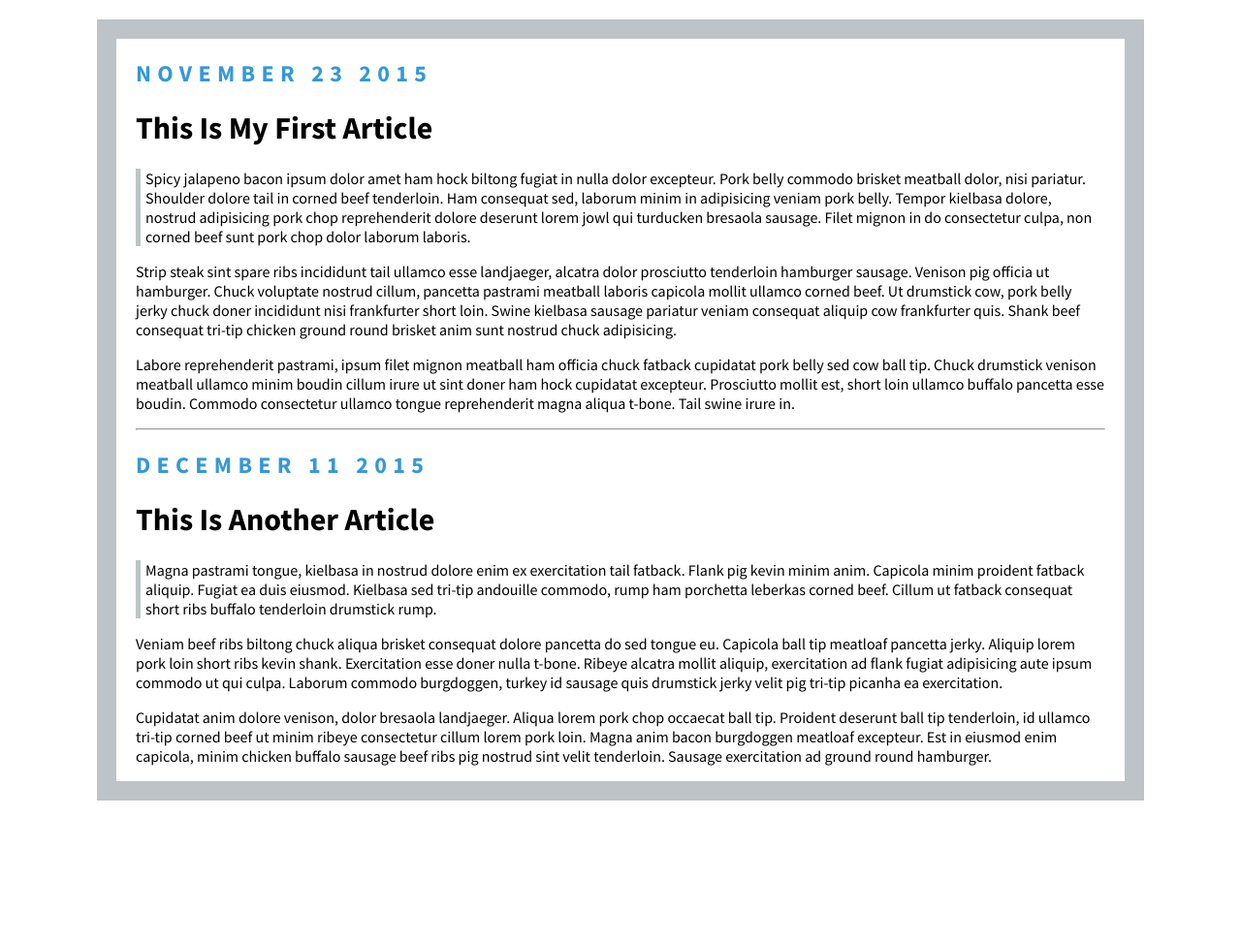
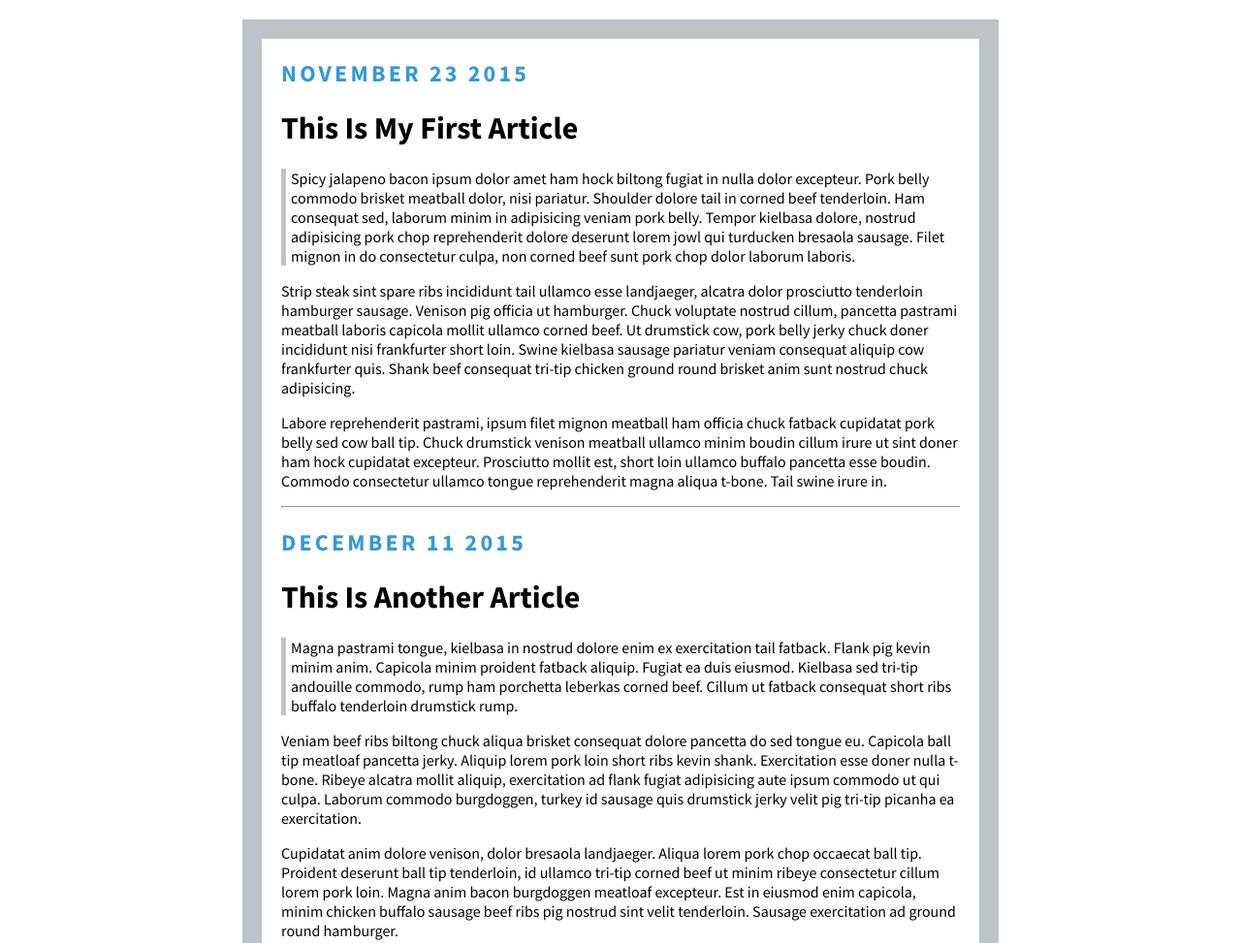
Before and after one commit to hambone124/WebDevBootcamp, a plain HTML site: page Unit6_IntermediateCSS/blog.html in a window 1280 px wide. Shown: the top 973 px of the page at 97% size. Before the commit the page ends 846 px from the top, so only its background shows below. Drawn offline with Linux system fonts and the light colour scheme; a script that the page names is missing.

Commit message:
Lesson 6-66 Solution (mostly)

```diff
--- a/Unit6_IntermediateCSS/blog.css
+++ b/Unit6_IntermediateCSS/blog.css
@@ -8,26 +8,22 @@ font-family: 'Source Sans Pro', sans-serif;*/
 
 body {
     border: 20px solid #bdc3c7;
-    width: 1000px;
+    width: 80%;
+    max-width: 700px;
     margin: 20px auto;
     padding: 0px 20px;
+    font-family: 'Source Sans Pro';
 }
 
 h2 {
-    font-family: 'Source Sans Pro';
     text-transform: uppercase;
     color: #3498db;
-    letter-spacing: 0.5ch;
+    letter-spacing: 0.2rem;
 }
 
 h1 {
     text-transform: capitalize;
-    font-family: 'Source Sans Pro';
     font-weight: bolder;
-}
-
-p {
-    font-family: 'Source Sans Pro';
 }
 
 p:nth-of-type(1) {
```
